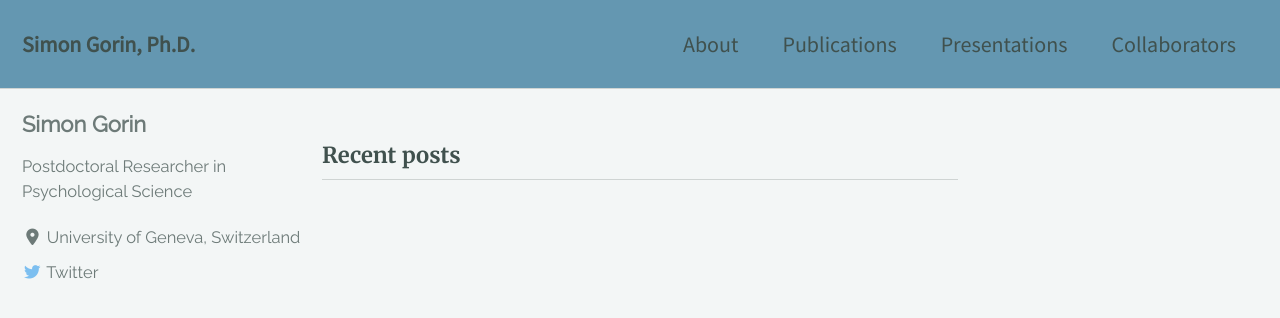
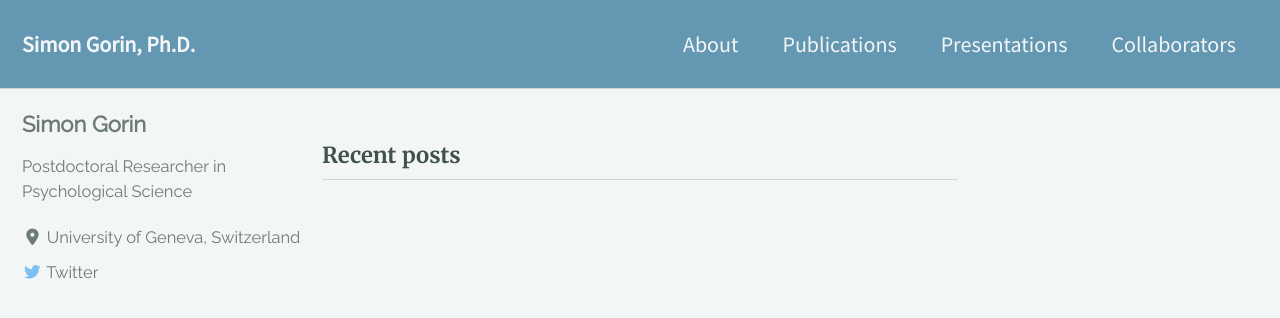
Before and after one commit to gorinsimon/gorinsimon.github.io, a Jekyll site: the page built from index.html, in a window 1280 px wide and 900 px high. Shown: the top 318 px of the window. Built offline with Jekyll 4.4.1, drawn with Linux system fonts in a browser that asks for light colours; cached includes are drawn as plain includes; nearby versions of some CDN libraries; the list of posts is cut into pages by our own code.

Commit message:
Update color

```diff
--- a/_sass/minimal-mistakes/skins/_simon_classy.scss
+++ b/_sass/minimal-mistakes/skins/_simon_classy.scss
@@ -12,8 +12,8 @@ $border-color: mix(#fff, #40514e, 75%) !default;
 $footer-background-color: #54b2a9 !default;
 $masthead-background-color: #6497b1 !default;
 $link-color: #54b2a9 !default;
-$masthead-link-color: $text-color !default;
-$masthead-link-color-hover: $text-color !default;
+$masthead-link-color: #f3f6f6 !default;
+$masthead-link-color-hover: #fff !default;
 $navicon-link-color-hover: mix(#fff, $text-color, 80%) !default;
 
 .page__footer {
```
